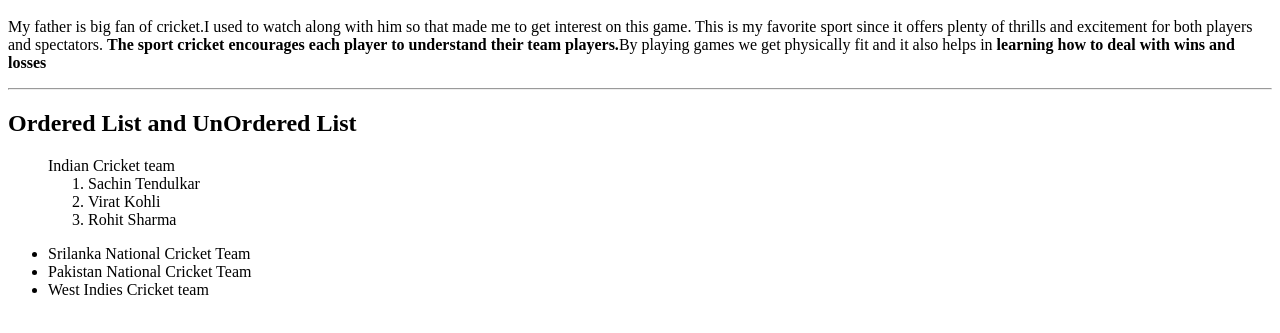
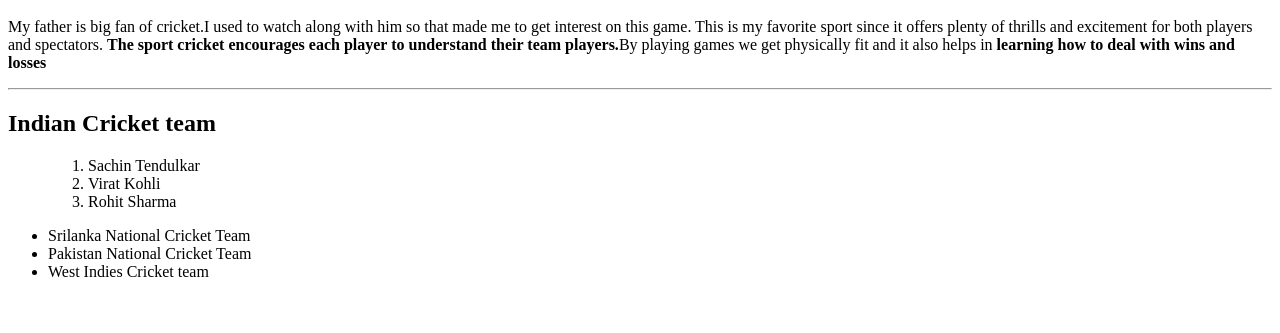
Before and after one commit to 44-563-Web-Apps-S23/44563-webapps-assignment-3-Charishma-2, a plain HTML site: page index.html in a window 1280 px wide. Shown: the part 101-434 px from the top of the page. Drawn offline with Linux system fonts and the light colour scheme.

Commit message:
changes has been made

```diff
--- a/index.html
+++ b/index.html
@@ -13,8 +13,8 @@
             fit and it also helps in <b>learning how to deal with wins and losses</b>
         </p>
         <hr>
-        <h2>Ordered List and UnOrdered List</h2>
-        <ol>Indian Cricket team
+        <h2>Indian Cricket team</h2>
+        <ol>
                 <ol>
                     <li>Sachin Tendulkar</li>
                     <li>Virat Kohli</li>
```
Also changed, not shown: aboutme.html (added).
